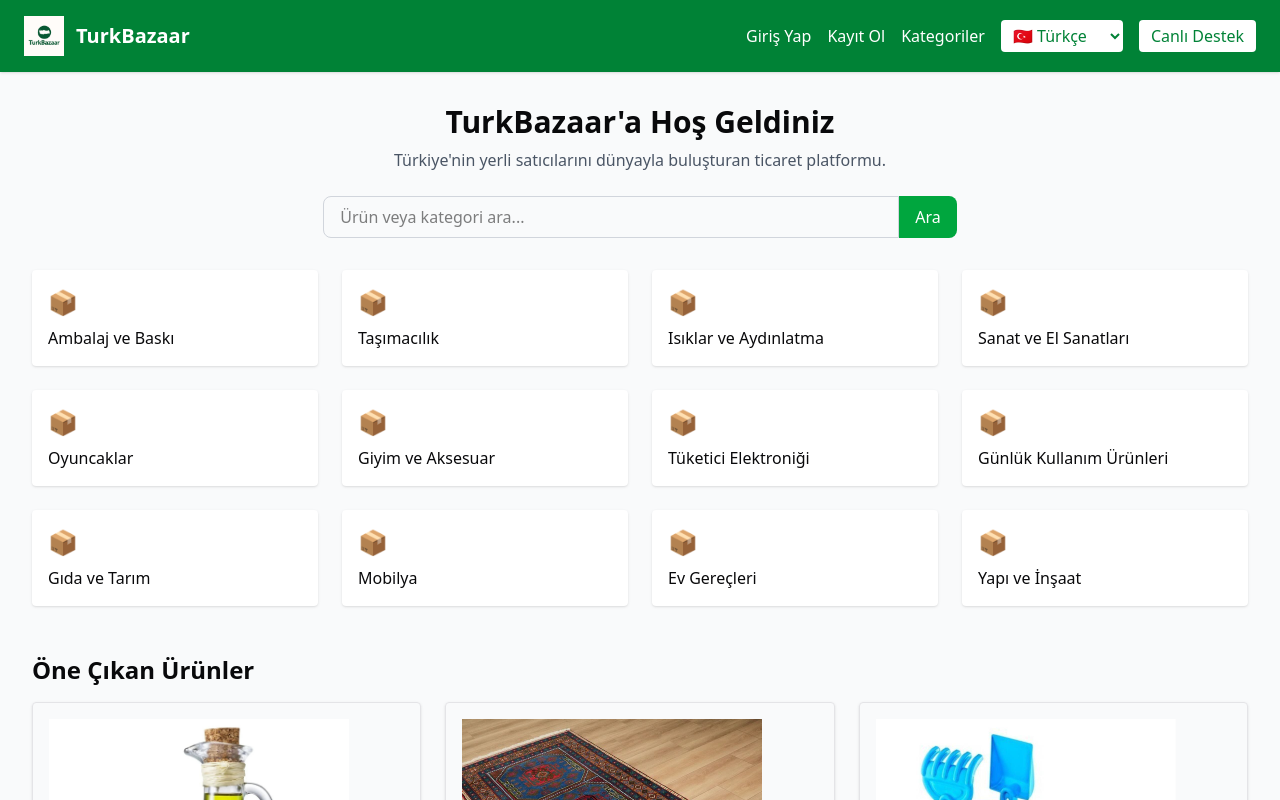
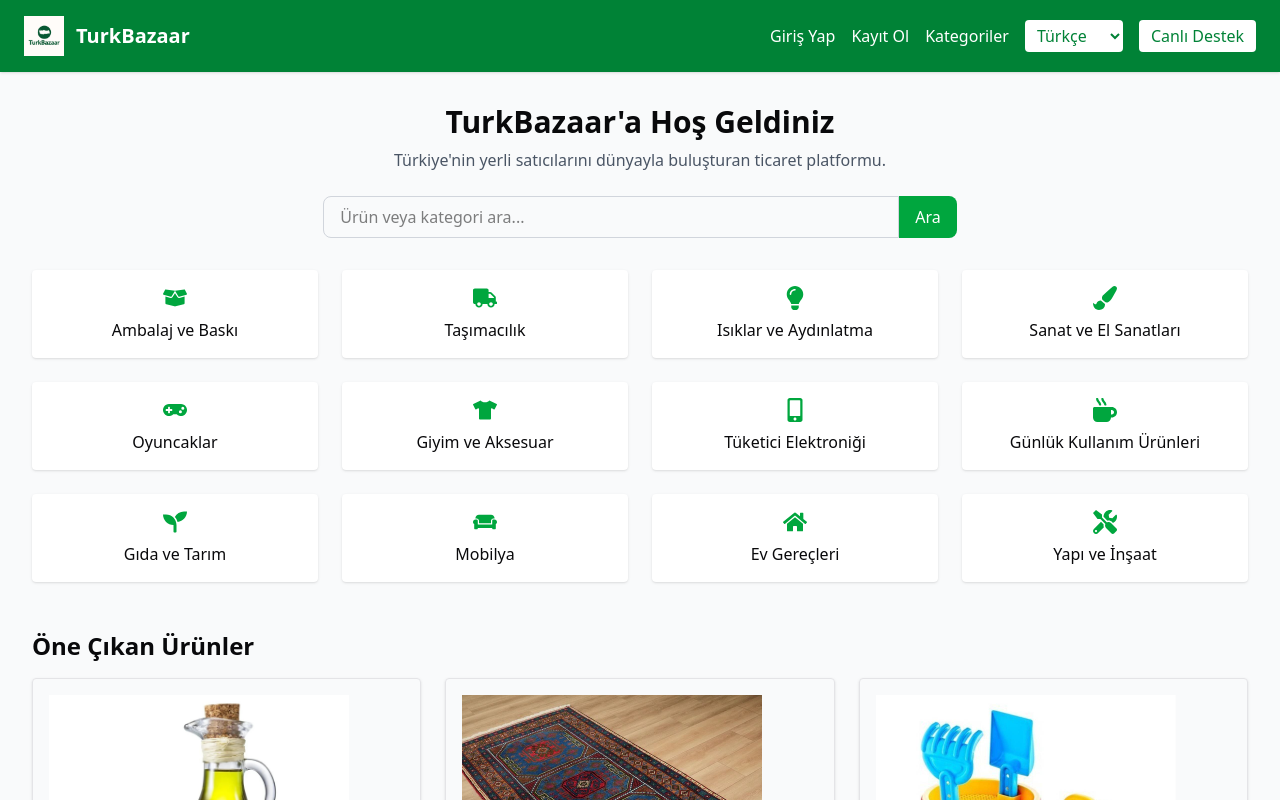
Before and after one commit to markasyon/turkbazaar-ui-js, a Next.js app: page / in a window 1280 px wide. Shown: the top 800 px of the page. Built offline with nearby package versions, Linux system fonts and the light colour scheme.

Commit message:
Update page.jsx

```diff
--- a/app/page.jsx
+++ b/app/page.jsx
@@ -4,69 +4,50 @@ import Image from 'next/image';
 import Link from 'next/link';
 import { useState } from 'react';
 import UrunKarti from '@/components/UrunKarti';
+import { FaBoxOpen, FaTruck, FaLightbulb, FaPaintBrush, FaGamepad, FaTshirt, FaMobileAlt, FaMugHot, FaSeedling, FaCouch, FaHome, FaTools } from 'react-icons/fa';
 
 export default function AnaSayfa() {
   const [lang, setLang] = useState('TR');
 
   const kategoriler = [
-    'Ambalaj ve Baskı',
-    'Taşımacılık',
-    'Isıklar ve Aydınlatma',
-    'Sanat ve El Sanatları',
-    'Oyuncaklar',
-    'Giyim ve Aksesuar',
-    'Tüketici Elektroniği',
-    'Günlük Kullanım Ürünleri',
-    'Gıda ve Tarım',
-    'Mobilya',
-    'Ev Gereçleri',
-    'Yapı ve İnşaat'
+    { ad: 'Ambalaj ve Baskı', ikon: <FaBoxOpen size={24} className="text-green-600" /> },
+    { ad: 'Taşımacılık', ikon: <FaTruck size={24} className="text-green-600" /> },
+    { ad: 'Isıklar ve Aydınlatma', ikon: <FaLightbulb size={24} className="text-green-600" /> },
+    { ad: 'Sanat ve El Sanatları', ikon: <FaPaintBrush size={24} className="text-green-600" /> },
+    { ad: 'Oyuncaklar', ikon: <FaGamepad size={24} className="text-green-600" /> },
+    { ad: 'Giyim ve Aksesuar', ikon: <FaTshirt size={24} className="text-green-600" /> },
+    { ad: 'Tüketici Elektroniği', ikon: <FaMobileAlt size={24} className="text-green-600" /> },
+    { ad: 'Günlük Kullanım Ürünleri', ikon: <FaMugHot size={24} className="text-green-600" /> },
+    { ad: 'Gıda ve Tarım', ikon: <FaSeedling size={24} className="text-green-600" /> },
+    { ad: 'Mobilya', ikon: <FaCouch size={24} className="text-green-600" /> },
+    { ad: 'Ev Gereçleri', ikon: <FaHome size={24} className="text-green-600" /> },
+    { ad: 'Yapı ve İnşaat', ikon: <FaTools size={24} className="text-green-600" /> }
   ];
 
   return (
     <div className="min-h-screen bg-gray-50 flex flex-col justify-between">
       {/* ÜST ŞERİT */}
-      <header className="bg-green-700 text-white px-6 py-4 flex justify-between items-center shadow relative">
+      <header className="bg-green-700 text-white px-6 py-4 flex justify-between items-center shadow">
         <div className="flex items-center gap-3">
           <Image src="/logo.png" alt="TurkBazaar Logosu" width={40} height={40} />
           <span className="text-xl font-bold">TurkBazaar</span>
         </div>
-
         <div className="flex items-center gap-4">
-          <Link href="/giris-yap" className="hover:underline">
-            Giriş Yap
-          </Link>
-          <Link href="/kayit-ol" className="hover:underline">
-            Kayıt Ol
-          </Link>
-
-          {/* Kategoriler Açılır Menü */}
-          <div className="relative group">
-            <button className="hover:underline">Kategoriler</button>
-            <div className="absolute hidden group-hover:block bg-white text-black shadow-md rounded mt-2 p-2 w-48 z-50">
-              {kategoriler.map((kat, i) => (
-                <div key={i} className="px-2 py-1 hover:bg-gray-100 cursor-pointer text-sm">
-                  {kat}
-                </div>
-              ))}
-            </div>
-          </div>
-
-          {/* Dil Seçimi */}
+          <Link href="/giris-yap" className="hover:underline">Giriş Yap</Link>
+          <Link href="/kayit-ol" className="hover:underline">Kayıt Ol</Link>
+          <Link href="#" className="hover:underline">Kategoriler</Link>
           <select
             value={lang}
             onChange={(e) => setLang(e.target.value)}
             className="bg-white text-green-700 px-2 py-1 rounded"
           >
-            <option value="TR">🇹🇷 Türkçe</option>
-            <option value="EN">🇬🇧 English</option>
-            <option value="AR">🇸🇦 عربي</option>
-            <option value="DE">🇩🇪 Deutsch</option>
-            <option value="ZH">🇨🇳 中文</option>
-            <option value="KO">🇰🇷 한국어</option>
+            <option value="TR">Türkçe</option>
+            <option value="EN">English</option>
+            <option value="AR">عربي</option>
+            <option value="DE">Deutsch</option>
+            <option value="ZH">中文</option>
+            <option value="KO">한국어</option>
           </select>
-
-          {/* Canlı Destek (WhatsApp Bağlantısı) */}
           <a
             href="https://wa.me/905462359747"
             target="_blank"
@@ -78,7 +59,7 @@ export default function AnaSayfa() {
         </div>
       </header>
 
-      {/* ANA İÇERİK */}
+      {/* ARAMA ve KATEGORİLER */}
       <main className="p-8">
         <div className="max-w-6xl mx-auto text-center">
           <h1 className="text-3xl font-bold mb-2">TurkBazaar&apos;a Hoş Geldiniz</h1>
@@ -87,7 +68,7 @@ export default function AnaSayfa() {
           </p>
         </div>
 
-        {/* ARAMA */}
+        {/* ARAMA BUTONU */}
         <div className="flex justify-center mb-8">
           <input
             type="text"
@@ -101,13 +82,13 @@ export default function AnaSayfa() {
 
         {/* KATEGORİLER */}
         <div className="grid grid-cols-2 sm:grid-cols-4 gap-6 mt-6">
-          {kategoriler.map((kategori, index) => (
+          {kategoriler.map((kat, index) => (
             <div
               key={index}
-              className="bg-white p-4 rounded shadow hover:shadow-lg transition cursor-pointer"
+              className="bg-white p-4 rounded shadow hover:shadow-lg transition cursor-pointer text-center"
             >
-              <div className="text-green-600 text-2xl mb-2">📦</div>
-              <p className="font-medium">{kategori}</p>
+              <div className="flex justify-center mb-2">{kat.ikon}</div>
+              <p className="font-medium">{kat.ad}</p>
             </div>
           ))}
         </div>
@@ -143,7 +124,7 @@ export default function AnaSayfa() {
           </div>
           <div>
             <h2 className="text-lg font-bold mb-2">İletişim</h2>
-            <p className="text-sm text-gray-200">+90 537 056 25 03 </p>
+            <p className="text-sm text-gray-200">+90 537 056 25 03</p>
             <p className="text-sm text-gray-200">info@turkbazaar.com.tr</p>
             <p className="text-sm text-gray-200">Türkiye Merkez Ofis</p>
           </div>
```
